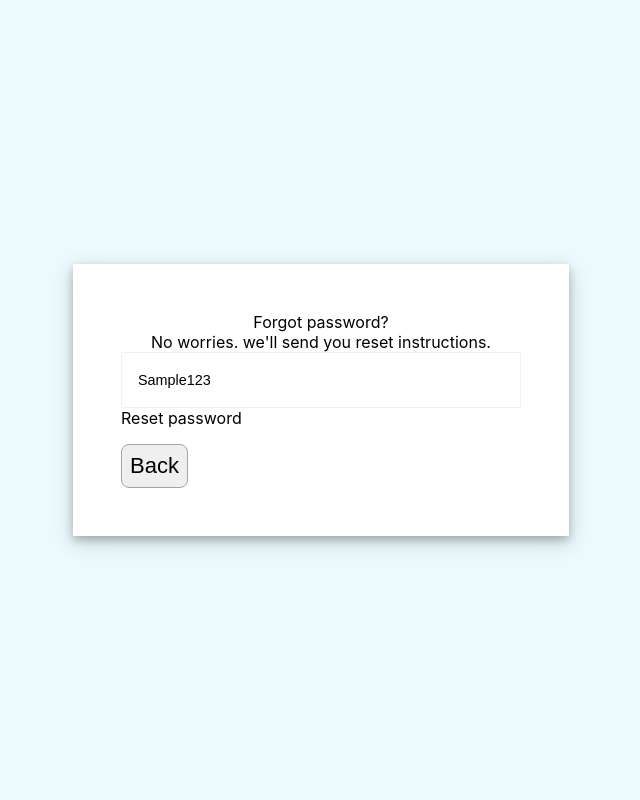
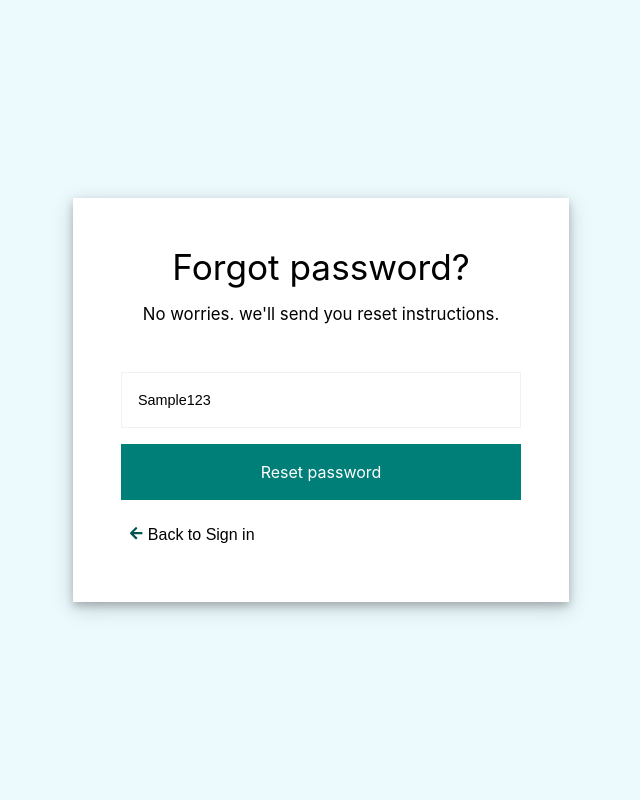
Before and after one commit to mohamad-alkaadi/MedCare, a React (Create React App) app in the folder final_last-version/: page / in a window 1280 px wide. Both pictures are taken after typing "name@example.com", "Sample123" into the empty fields and a click on the button "Password?". Shown: the top 800 px of the page, without its empty margins (319-959 px from the left). Built offline with nearby package versions, Linux system fonts and the light colour scheme; a web font is replaced by a local one.

Commit message:
updated sign in

```diff
--- a/final_last-version/src/Page/Signin/SignIn.js
+++ b/final_last-version/src/Page/Signin/SignIn.js
@@ -1,5 +1,6 @@
 import React,{useState,useRef,useEffect} from 'react'
 import './signin-css/signin.css'
+import { FaArrowLeft } from 'react-icons/fa';
 
 function useHeightWindowSize(){
     const [heightSize,setHeightSize]=useState(window.innerHeight);
@@ -118,7 +119,7 @@ function SignIn() {
                     value='Reset password'/>
                 </div>
               <div className='forgot-back'>
-                <button onClick={ShowHidden}>Back</button>
+                <button onClick={ShowHidden}><FaArrowLeft className='forgot-back-arrow'/> Back to Sign in</button>
               </div>
           </div>
         </form>}
--- a/final_last-version/src/Page/Signin/signin-css/signin.css
+++ b/final_last-version/src/Page/Signin/signin-css/signin.css
@@ -99,15 +99,59 @@
 .forgotPass-sloganOne{
     grid-column: span 12;
     margin: auto;
+    font-size: 2.2em;
+    margin-bottom: 1rem;
 }
 
 .forgotPass-sloganTwo{
     grid-column: span 12;
+    font-size: 1.05em;
     margin: auto;
+    margin-bottom: 3rem;
 }
 .forgot-submit{
     grid-column: span 12;
+    margin-top: 1rem;
+}
+
+.forgot-submit input{
+    text-align: center;
+    width: 400px;
+    text-align: center;
+    height: 38px;
+    background-color: #007e78;
+    color: #fff;
+    height: 3.5rem;
 }
 .forgot-back{
     grid-column: span 12;
+
 }
+/* .sign-in-submit{
+    grid-column: span 12;
+    margin-top: 1rem;
+}
+.sign-in-submit input{
+    width: 400px;
+    text-align: center;
+    height: 38px;
+    background-color: #007e78;
+    color: #fff;
+    height: 3.5rem;
+} */
+
+.forgot-back button{
+    width: 400px;
+    text-align: start;
+    height: 38px;
+    text-decoration: none;
+    cursor: pointer;
+    background: none;
+    border: none;
+    font-size: 1rem;
+}
+
+.forgot-back-arrow{
+    color: #00544f;
+    font-size: .9rem;
+}
```
